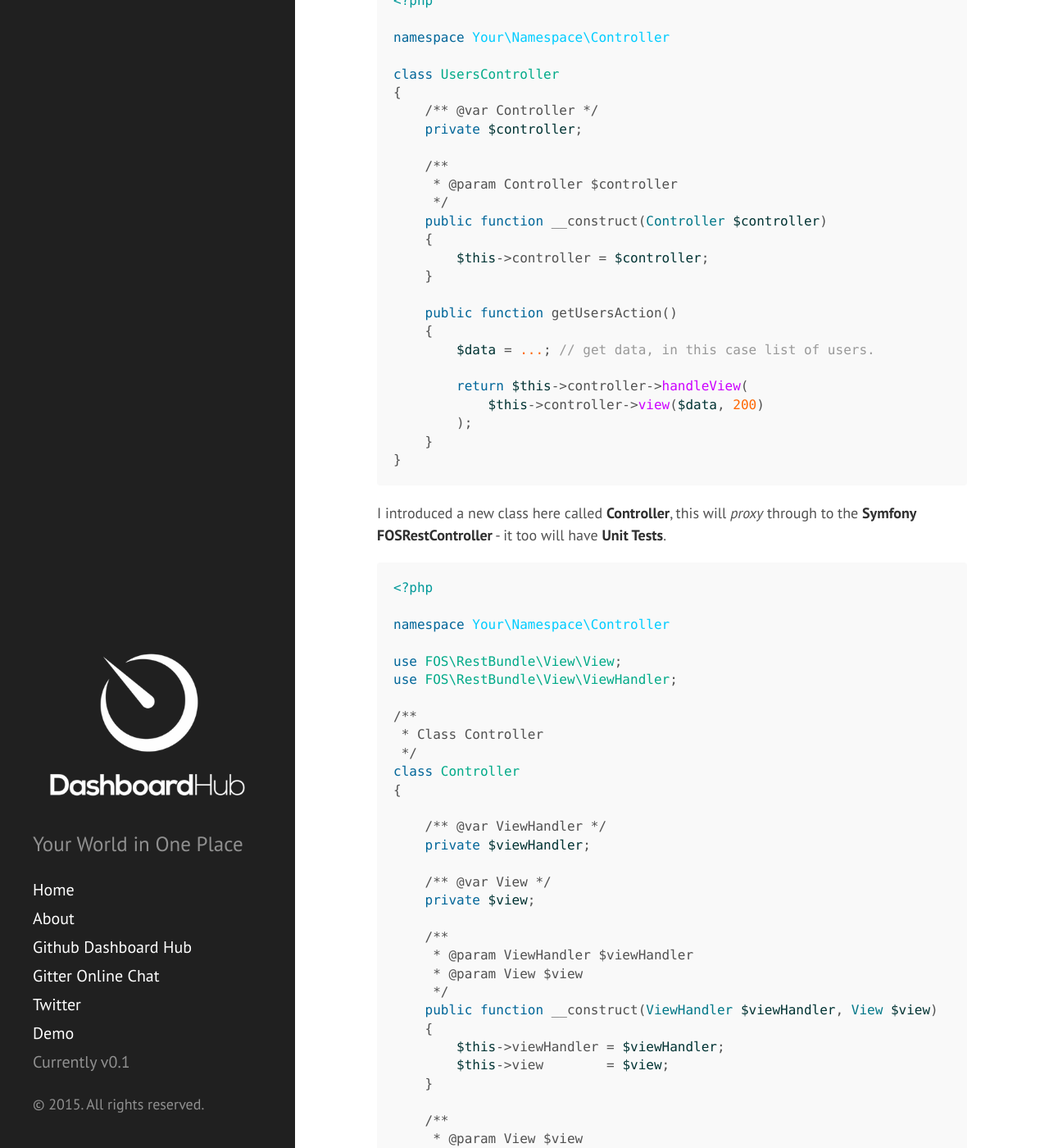
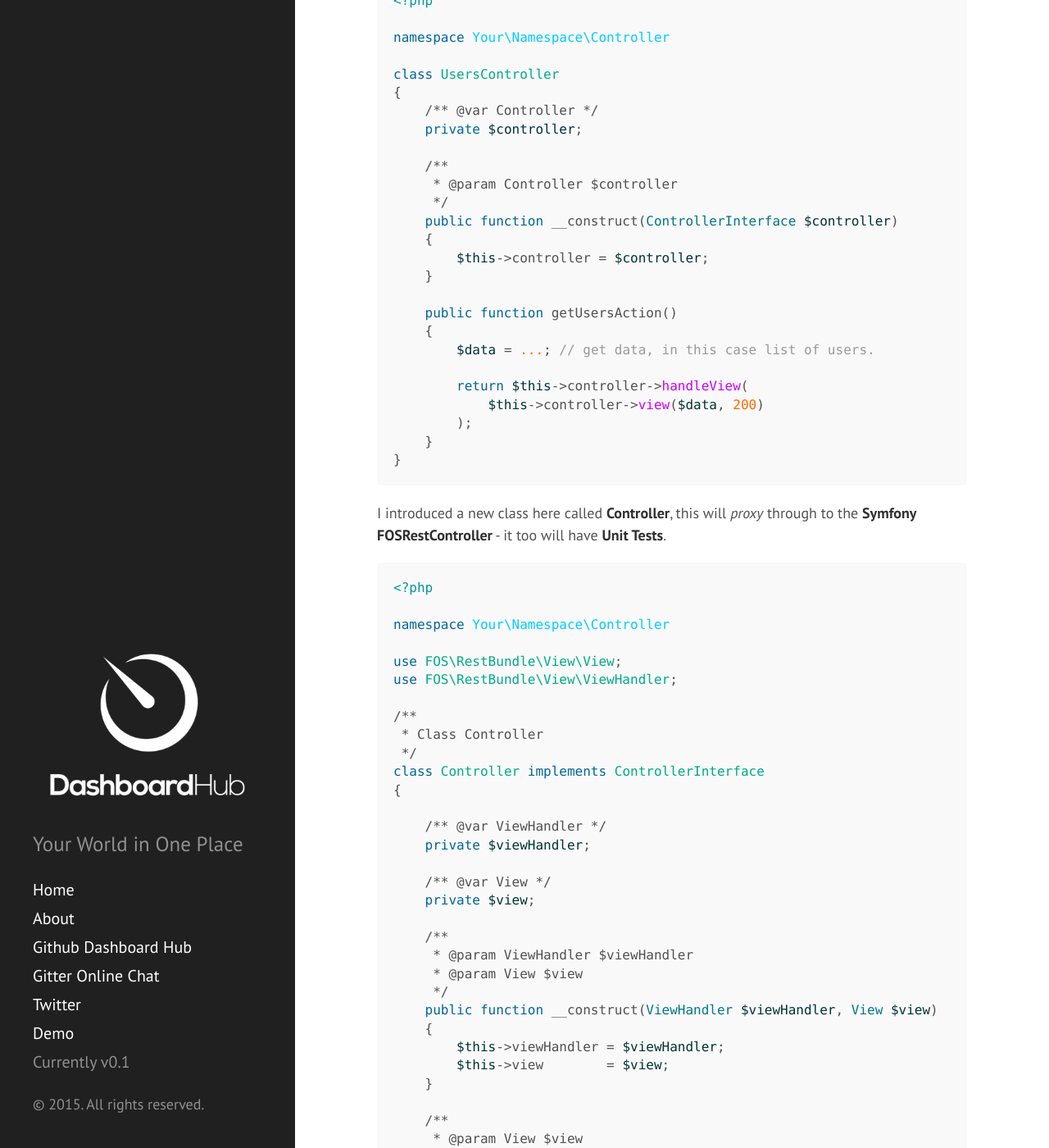
Before and after one commit to DashboardHub/Blog, a Jekyll site: the page built from _posts/2015-09-26-symfony-controller-not-extending-fosrest-bundle.md, in a window 1280 px wide and 1400 px high, scrolled down 1012 px. Shown: the whole window at 82% size. Built offline with Jekyll 4.4.1, drawn with Linux system fonts in a browser that asks for light colours; nearby versions of some CDN libraries; Markdown is read by kramdown in place of the engine named in the settings; a script that is not in the unit is left out; comment, search, counter and statistics services are not loaded; some of the changed text lies outside the part shown.

Commit message:
Controller Interface added

```diff
--- a/_posts/2015-09-26-symfony-controller-not-extending-fosrest-bundle.md
+++ b/_posts/2015-09-26-symfony-controller-not-extending-fosrest-bundle.md
@@ -47,7 +47,7 @@ class UsersController
     /**
      * @param Controller $controller
      */
-    public function __construct(Controller $controller)
+    public function __construct(ControllerInterface $controller)
     {
         $this->controller = $controller;
     }
@@ -76,7 +76,7 @@ use FOS\RestBundle\View\ViewHandler;
 /**
  * Class Controller
  */
-class Controller
+class Controller implements ControllerInterface
 {
 
     /** @var ViewHandler */
```
Also changed, not shown: other parts of _posts/2015-09-26-symfony-controller-not-extending-fosrest-bundle.md (+2 -0 lines).
